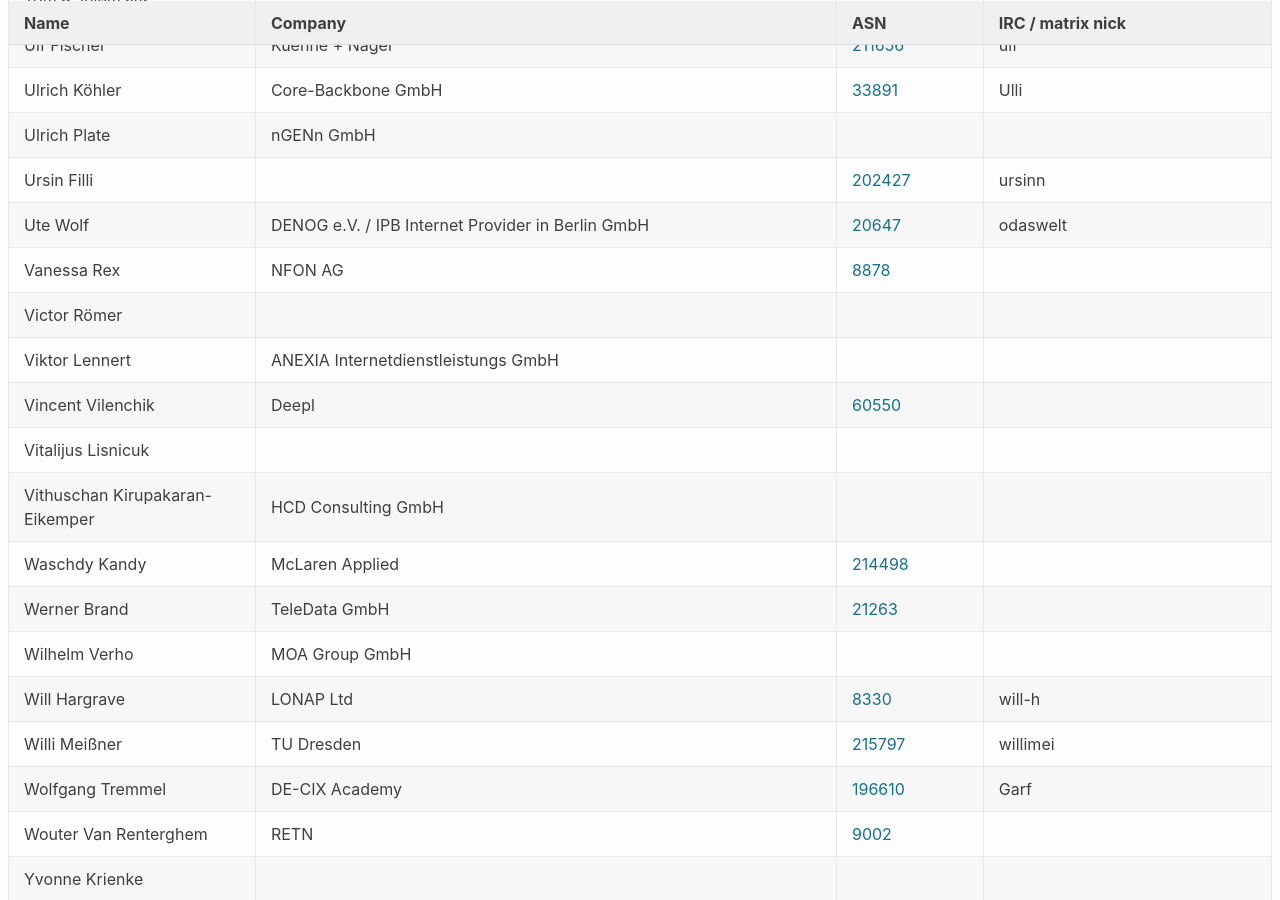
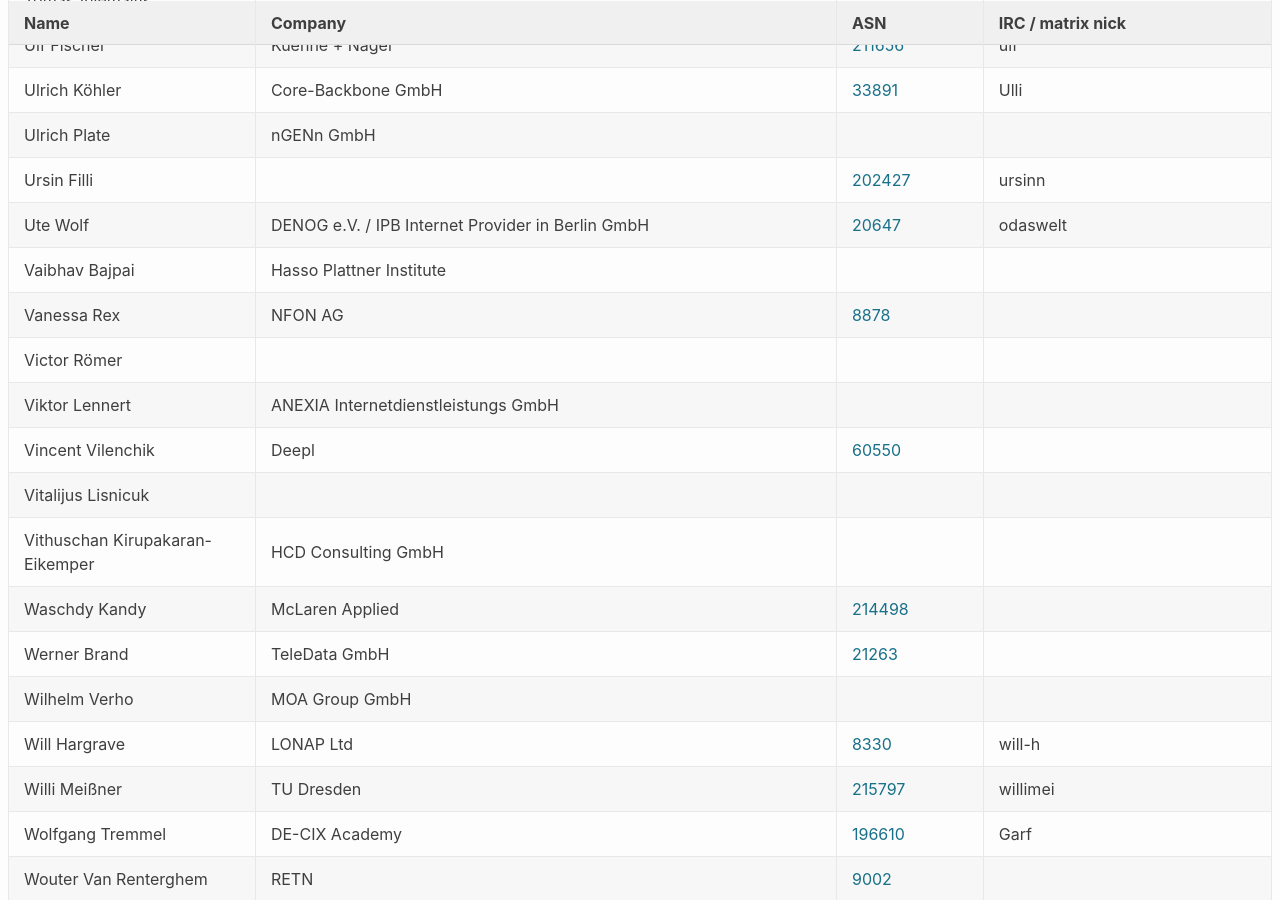
Before and after one commit to denog/pretix-attendeelist, a Jekyll site: the page built from denog16/index.markdown, in a window 1280 px wide and 900 px high, scrolled down 17485 px. Built offline with Jekyll 4.4.1, drawn with Linux system fonts in a browser that asks for light colours.

Commit message:
Latest data: Sat Oct 19 17:10:48 UTC 2024

```diff
--- a/_data/attendees_denog16_onsite.json
+++ b/_data/attendees_denog16_onsite.json
@@ -2328,6 +2328,12 @@
     "asn": "20647"
   },
   {
+    "name": "Vaibhav Bajpai",
+    "company": "Hasso Plattner Institute",
+    "irc": null,
+    "asn": null
+  },
+  {
     "name": "Vanessa Rex",
     "company": "NFON AG",
     "irc": null,
```
